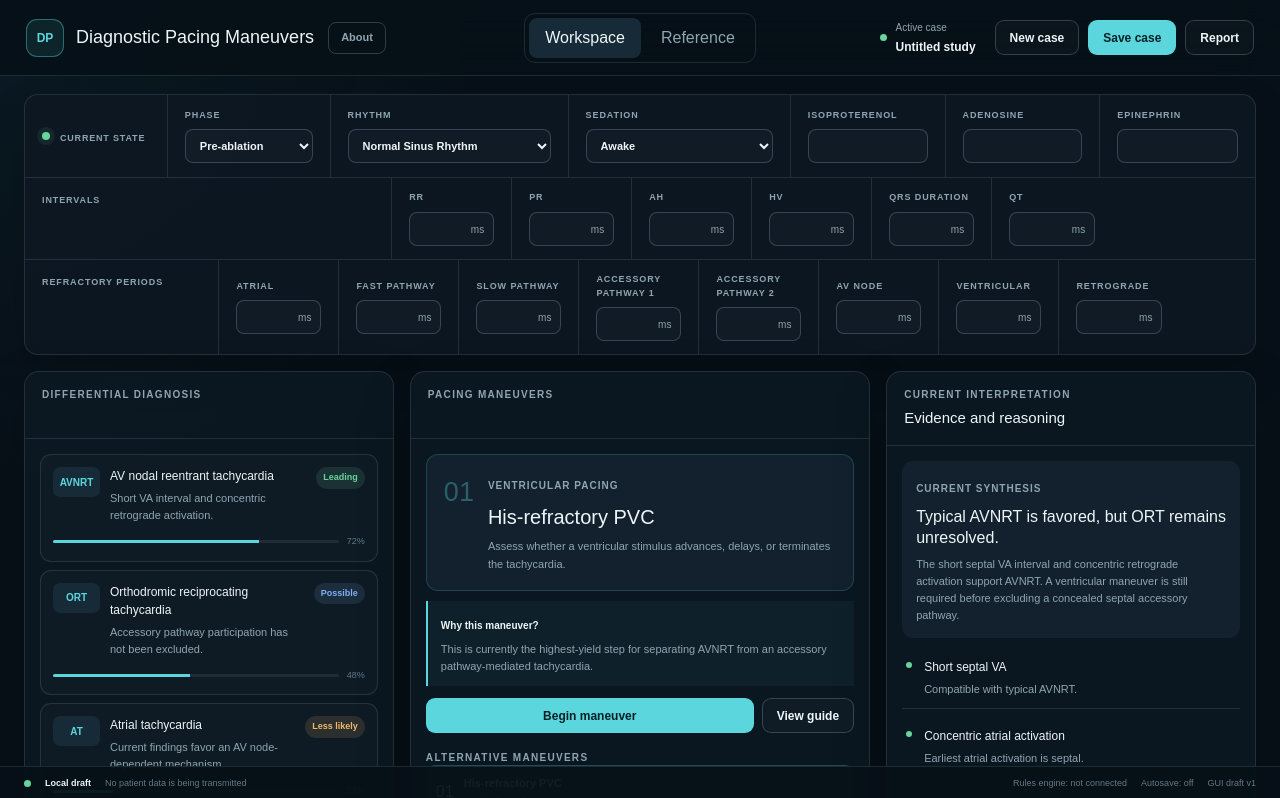
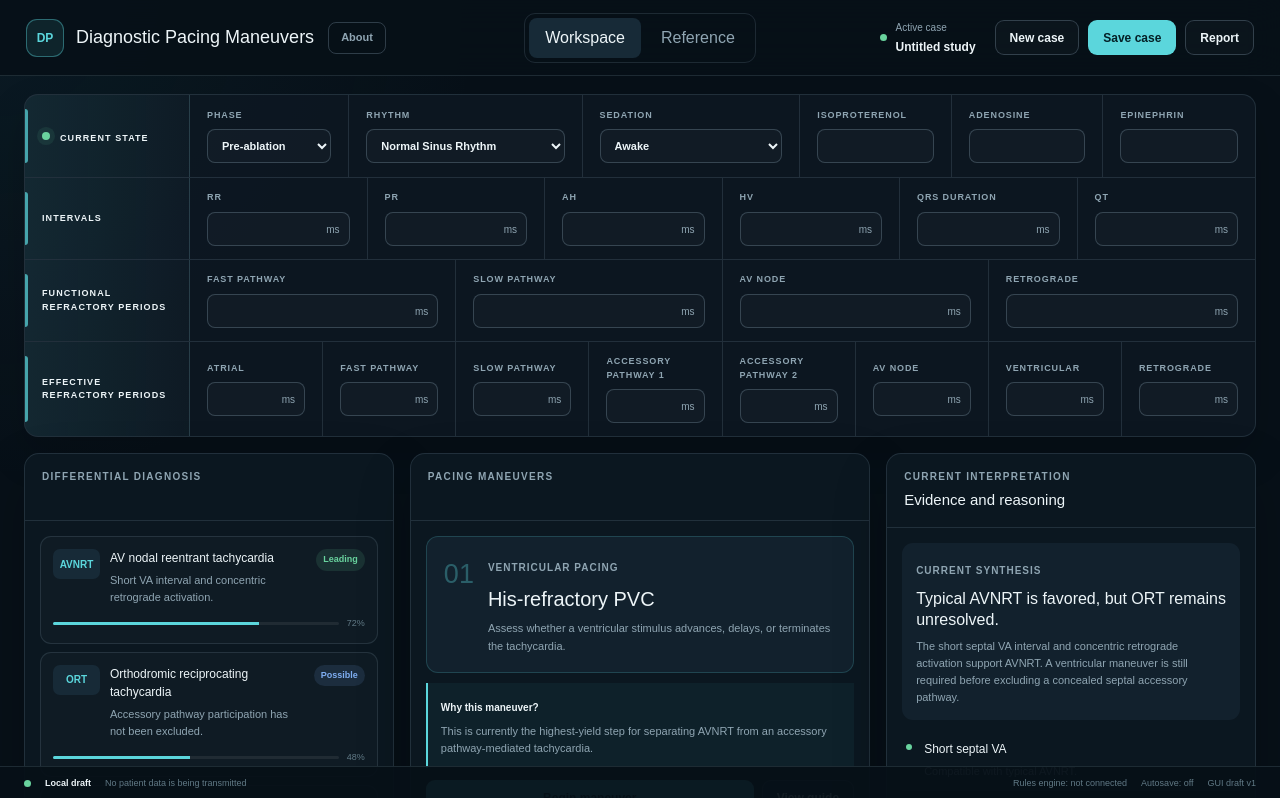
Before and after one commit to diagnosticpacing/diagnostic-pacing, a Next.js app: page / in a window 1280 px wide. Shown: the top 798 px of the page. Built offline with nearby package versions, Linux system fonts and the light colour scheme.

Commit message:
Refine refractory period rows and title geometry

```diff
--- a/app/globals.css
+++ b/app/globals.css
@@ -214,7 +214,7 @@ button {
 .stateToolbarRow {
   display: grid;
   grid-template-columns:
-    minmax(135px, 0.72fr)
+    165px
     minmax(155px, 0.82fr)
     minmax(205px, 1.2fr)
     minmax(205px, 1.12fr)
@@ -319,25 +319,53 @@ button {
 }
 
 .intervalsToolbarRow,
+.functionalRefractoryPeriodsToolbarRow,
 .refractoryPeriodsToolbarRow {
   display: grid;
-  grid-template-columns: minmax(135px, 0.72fr) 1fr;
+  grid-template-columns: 165px minmax(0, 1fr);
   min-height: 82px;
   border-top: 1px solid var(--border);
 }
 
 .intervalsHeading {
   display: flex;
-  align-items: flex-start;
+  align-items: center;
+}
+
+.toolbarHeading,
+.intervalsHeading {
+  position: relative;
+  box-sizing: border-box;
+  min-width: 165px;
   padding: 16px 17px;
   border-right: 1px solid var(--border);
+  background:
+    linear-gradient(
+      90deg,
+      rgba(91, 214, 220, 0.09),
+      rgba(91, 214, 220, 0.025)
+    );
 }
 
+.toolbarHeading::before,
+.intervalsHeading::before {
+  position: absolute;
+  top: 14px;
+  bottom: 14px;
+  left: 0;
+  width: 3px;
+  border-radius: 0 3px 3px 0;
+  background: rgba(91, 214, 220, 0.72);
+  content: "";
+}
+
+.toolbarHeading small,
 .intervalsHeading span {
-  color: var(--muted);
+  color: var(--text);
   font-size: 9px;
-  font-weight: 800;
-  letter-spacing: 0.1em;
+  font-weight: 850;
+  line-height: 1.45;
+  letter-spacing: 0.12em;
   text-transform: uppercase;
 }
 
@@ -349,6 +377,10 @@ button {
 .refractoryPeriodFields {
   display: grid;
   grid-template-columns: repeat(8, minmax(120px, 1fr));
+}
+
+.functionalRefractoryPeriodsToolbarRow .refractoryPeriodFields {
+  grid-template-columns: repeat(4, minmax(150px, 1fr));
 }
 
 .intervalField {
@@ -961,6 +993,7 @@ button {
   }
 
   .intervalsToolbarRow,
+  .functionalRefractoryPeriodsToolbarRow,
   .refractoryPeriodsToolbarRow {
     min-width: 1135px;
   }
--- a/app/page.tsx
+++ b/app/page.tsx
@@ -91,6 +91,14 @@ export default function Home() {
     qrsDuration: "",
     qt: "",
   });
+  const [functionalRefractoryPeriods, setFunctionalRefractoryPeriods] =
+    useState({
+      fastPathway: "",
+      slowPathway: "",
+      avNode: "",
+      retrograde: "",
+    });
+
   const [refractoryPeriods, setRefractoryPeriods] = useState({
     atrial: "",
     fastPathway: "",
@@ -128,6 +136,22 @@ export default function Home() {
     }));
 
     logStateChange(label, value ? `${value} ms` : "");
+  }
+
+  function updateFunctionalRefractoryPeriod(
+    key: keyof typeof functionalRefractoryPeriods,
+    label: string,
+    value: string,
+  ) {
+    setFunctionalRefractoryPeriods((current) => ({
+      ...current,
+      [key]: value,
+    }));
+
+    logStateChange(
+      `${label} functional refractory period`,
+      value ? `${value} ms` : "",
+    );
   }
 
   function updateRefractoryPeriod(
@@ -332,9 +356,57 @@ export default function Home() {
           )}
         </div>
 
+        <div className="functionalRefractoryPeriodsToolbarRow">
+          <div className="intervalsHeading">
+            <span>Functional Refractory Periods</span>
+          </div>
+
+          <div className="refractoryPeriodFields">
+            {[
+              ["fastPathway", "Fast Pathway"],
+              ["slowPathway", "Slow Pathway"],
+              ["avNode", "AV Node"],
+              ["retrograde", "Retrograde"],
+            ].map(([key, label]) => (
+              <div className="toolbarField intervalField" key={key}>
+                <label htmlFor={`functional-refractory-period-${key}`}>
+                  {label}
+                </label>
+
+                <div className="unitInput">
+                  <input
+                    id={`functional-refractory-period-${key}`}
+                    inputMode="decimal"
+                    value={
+                      functionalRefractoryPeriods[
+                        key as keyof typeof functionalRefractoryPeriods
+                      ]
+                    }
+                    onChange={(event) =>
+                      setFunctionalRefractoryPeriods((current) => ({
+                        ...current,
+                        [key]: event.target.value,
+                      }))
+                    }
+                    onBlur={(event) =>
+                      updateFunctionalRefractoryPeriod(
+                        key as keyof typeof functionalRefractoryPeriods,
+                        label,
+                        event.target.value,
+                      )
+                    }
+                    aria-label={`${label} functional refractory period in milliseconds`}
+                  />
+                  <span>ms</span>
+                </div>
+              </div>
+            ))}
+          </div>
+        </div>
+
         <div className="refractoryPeriodsToolbarRow">
           <div className="intervalsHeading">
-            <span>Refractory Periods</span>
+            <span>Effective Refractory Periods</span>
           </div>
 
           <div className="refractoryPeriodFields">
```
